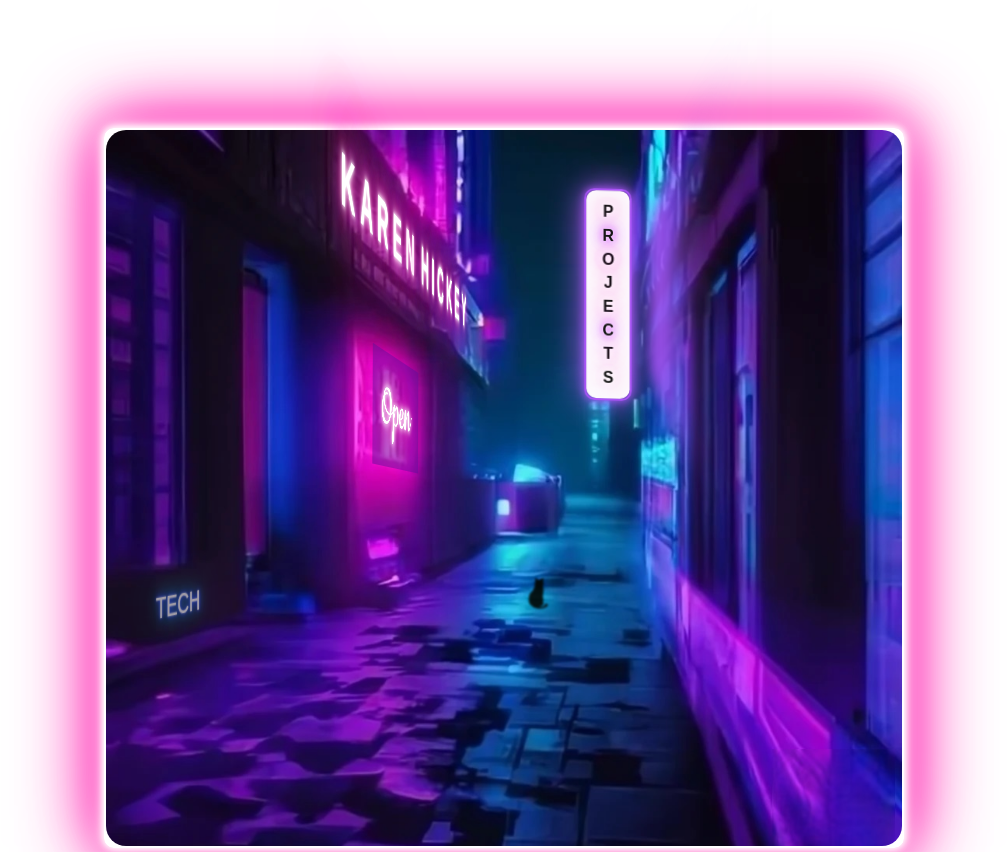
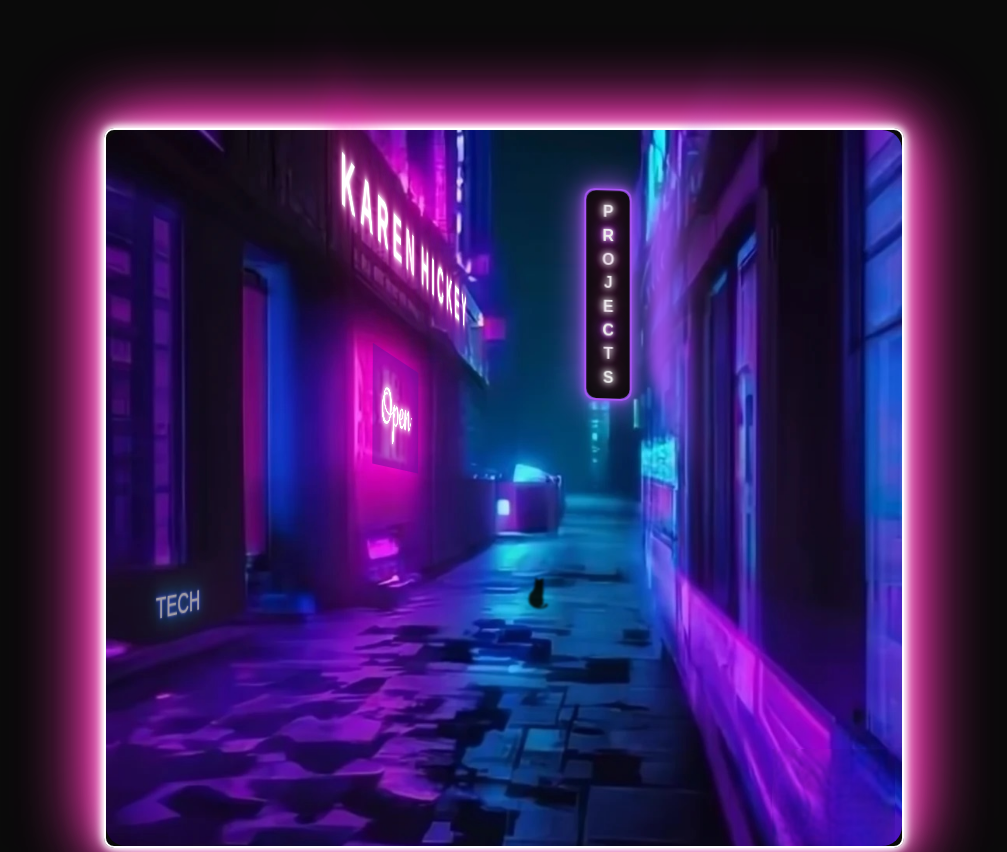
Before and after one commit to glitterpillz/Portfolio, a Next.js app: page / in a window 1280 px wide. Shown: the top 852 px of the page, without its empty margins (136-1143 px from the left). Built offline with nearby package versions, Linux system fonts and the light colour scheme; a web font is replaced by a local one.

Commit message:
fixed scroll - darkmode

```diff
--- a/app/globals.css
+++ b/app/globals.css
@@ -2,19 +2,11 @@
 @tailwind components;
 @tailwind utilities;
 
-
 :root {
-  --background: #ffffff;
-  --foreground: #171717;
+  --background: #0a0a0a;
+  --foreground: #ededed;
   --glow-color: #a855f7;
   --glow-text-color: #f0fdff;
-}
-
-@media (prefers-color-scheme: dark) {
-  :root {
-    --background: #0a0a0a;
-    --foreground: #ededed;
-  }
 }
 
 @keyframes flicker {
--- a/app/layout.js
+++ b/app/layout.js
@@ -1,6 +1,7 @@
 import { Geist, Geist_Mono } from "next/font/google";
 import { Chilanka, Anta, Cookie, Autour_One, Numans, Zen_Dots } from "next/font/google";
 import "./globals.css";
+import Head from "next/head"; // Import the Head component
 
 const geistSans = Geist({
   variable: "--font-geist-sans",
@@ -53,9 +54,34 @@ export const metadata = {
   description: "Generated by create next app",
 };
 
+// export default function RootLayout({ children }) {
+//   return (
+//     <html lang="en">
+//       <body
+//         className={`
+//           ${geistSans.variable}
+//           ${geistMono.variable}
+//           ${chilanka.variable}
+//           ${anta.variable}
+//           ${cookie.variable}
+//           ${autourOne.variable}
+//           ${numans.variable}
+//           ${zenDots.variable}
+//           antialiased
+//         `}
+//       >
+//         {children}
+//       </body>
+//     </html>
+//   );
+
 export default function RootLayout({ children }) {
   return (
     <html lang="en">
+      <Head>
+        {/* Add the viewport meta tag */}
+        <meta name="viewport" content="width=device-width, initial-scale=1, maximum-scale=2, user-scalable=yes" />
+      </Head>
       <body
         className={`
           ${geistSans.variable}
--- a/app/page.js
+++ b/app/page.js
@@ -13,7 +13,7 @@ export default function Home() {
   const [showTechModal, setShowTechModal] = useState(false)
 
   return (
-    <div className="flex flex-col justify-center items-center mid-h-screen overflow-y-auto overflow-x-auto p-32">
+    <div className="flex flex-col justify-center items-center mid-h-screen overflow-y-auto p-32">
       <div className="flex flex-col justify-start items-center w-[800px] h-[720px] neonBorder rounded-md">
 
         <div
```
